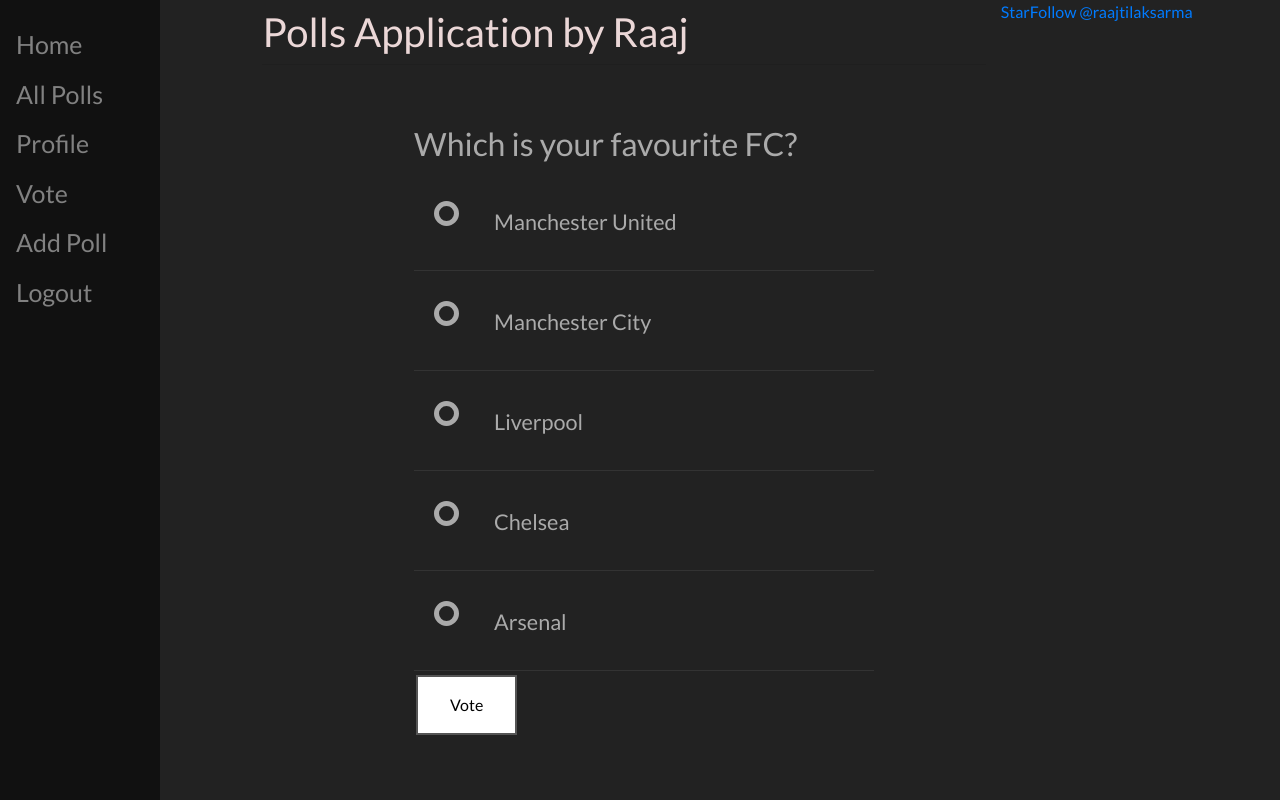
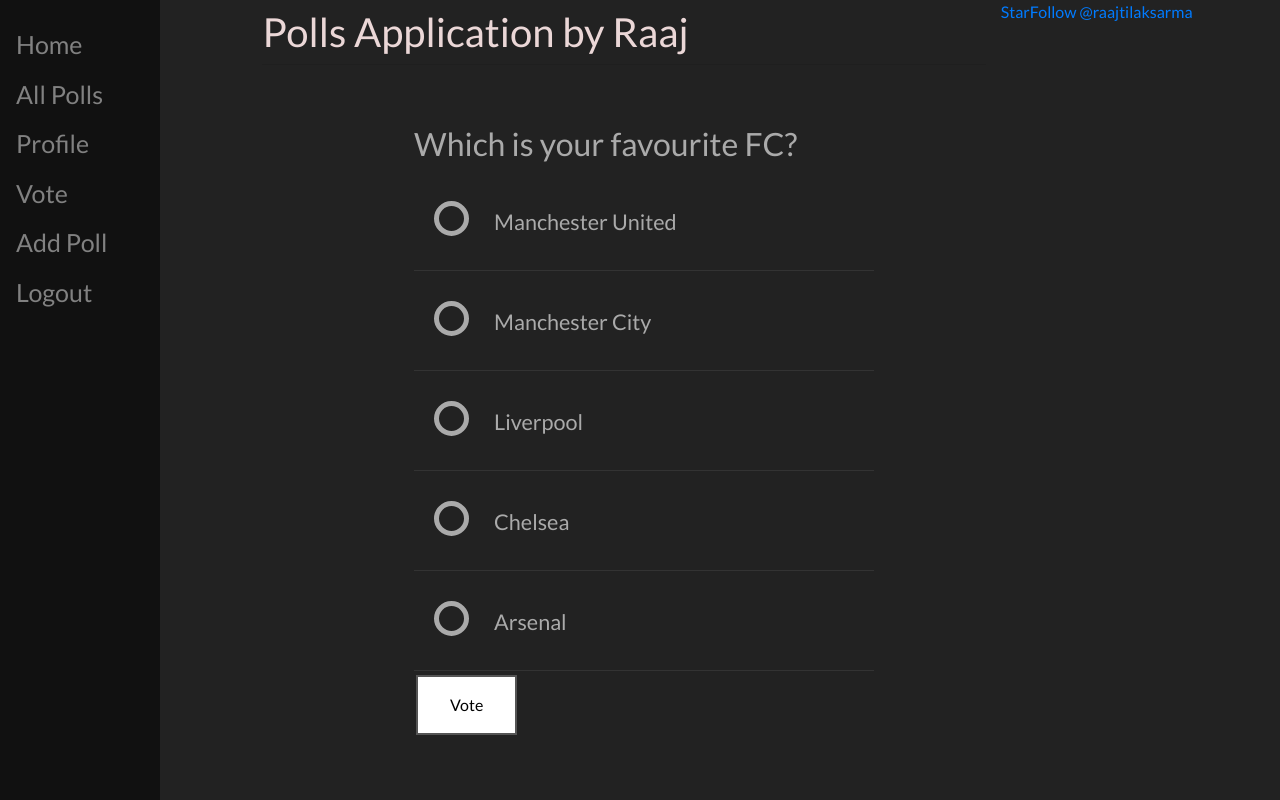
Before and after one commit to raajtilaksarma/django-polls, a Django app: page /polls/1/ in a window 1280 px wide. Run offline with Django 3.2, Linux system fonts and the light colour scheme; a user stored in the database is signed in; data comes from the database, SQL or seed files in the repository; some libraries are stand-ins or nearby versions.

Commit message:
fix vote select circle out of place

```diff
--- a/polls/static/polls/radio-style.css
+++ b/polls/static/polls/radio-style.css
@@ -74,7 +74,8 @@ ul li .check{
   left: 20px;
 	z-index: 5;
 	transition: border .25s linear;
-	-webkit-transition: border .25s linear;
+  -webkit-transition: border .25s linear;
+  box-sizing : unset !important;
 }
 
 ul li:hover .check {
--- a/polls/templates/polls/detail.html
+++ b/polls/templates/polls/detail.html
@@ -24,7 +24,7 @@ Question page
     <li>
         <input type="radio" name="choice" id="choice{{ forloop.counter }}" value="{{ choice.id }}">
         <label for="choice{{ forloop.counter }}">{{ choice.choice_text }}</label>
-        <div class="check"><div class="inside"></div></div>
+        <div class="check"></div>
     </li>
     {% endfor %}
     <input class="button button5" type="submit" value="Vote">
```
